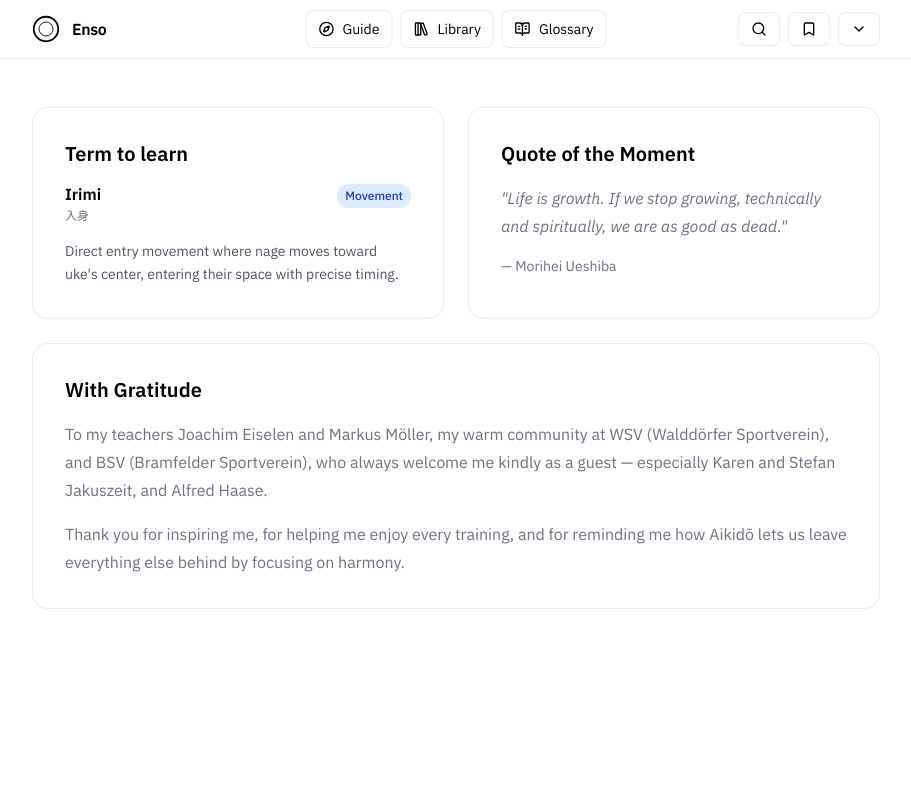
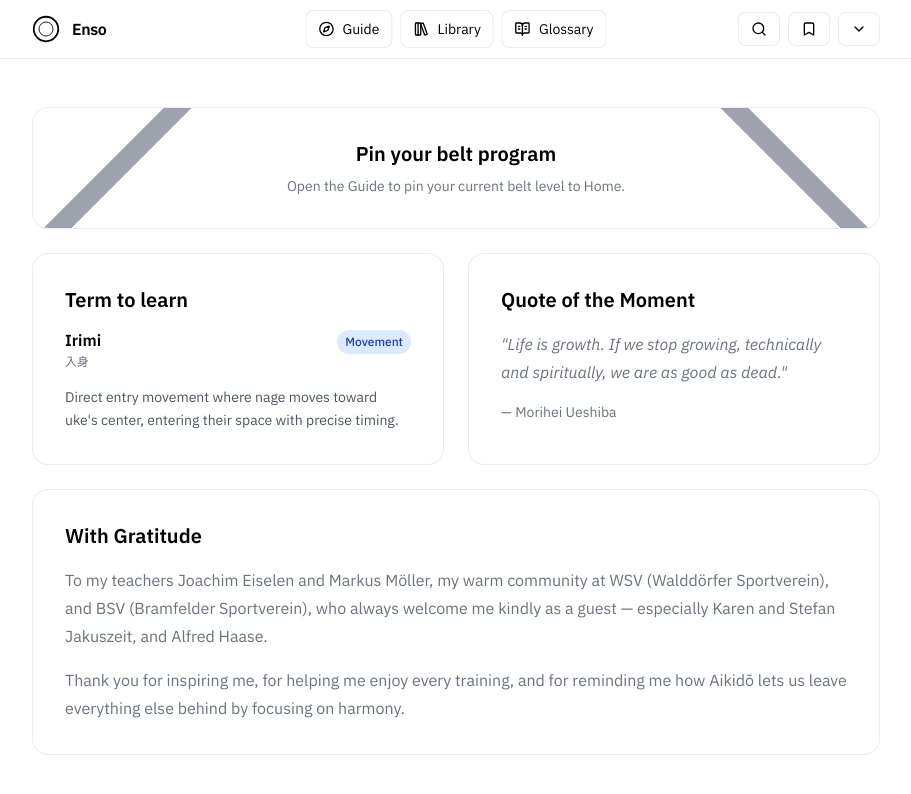
Before and after one commit to itskylebrooks/enso, a React (Vite) app: page / in a window 1280 px wide. Shown: the top 794 px of the page, without its empty margins (184-1095 px from the left). Built offline with nearby package versions, Linux system fonts and the light colour scheme.

Commit message:
feat: add belt prompt dismissal functionality; implement state management and storage for belt prompt; update i18n messages and styles

```diff
--- a/src/App.tsx
+++ b/src/App.tsx
@@ -45,6 +45,8 @@
   clearFilters,
   loadPinnedBeltGrade,
   savePinnedBeltGrade,
+  loadBeltPromptDismissed,
+  saveBeltPromptDismissed,
 } from './shared/services/storageService';
 import type {
   AppRoute,
@@ -479,6 +481,7 @@
   const [glossaryTerms, setGlossaryTerms] = useState<GlossaryTerm[]>([]);
   const [feedbackInitialType, setFeedbackInitialType] = useState<FeedbackType | null>(null);
   const [pinnedBeltGrade, setPinnedBeltGrade] = useState<Grade | null>(() => loadPinnedBeltGrade());
+  const [beltPromptDismissed, setBeltPromptDismissed] = useState<boolean>(() => loadBeltPromptDismissed());
 
   const copy = getCopy(locale);
   const { pageMotion } = useMotionPreferences();
@@ -722,6 +725,10 @@
   useEffect(() => {
     savePinnedBeltGrade(pinnedBeltGrade);
   }, [pinnedBeltGrade]);
+
+  useEffect(() => {
+    saveBeltPromptDismissed(beltPromptDismissed);
+  }, [beltPromptDismissed]);
 
   // Persist filters to local storage so they survive reloads/navigation
   useEffect(() => {
@@ -1232,6 +1239,11 @@
   const togglePinnedBeltGrade = useCallback((grade: Grade) => {
     setPinnedBeltGrade((current) => (current === grade ? null : grade));
   }, []);
+
+  const handleOpenGuideFromPrompt = useCallback(() => {
+    setBeltPromptDismissed(true);
+    navigateTo('guide');
+  }, [navigateTo]);
 
   const navigateToGuideGrade = useCallback((grade: Grade) => {
     switch (grade) {
@@ -1434,6 +1446,8 @@
         onOpenGlossaryTerm={openGlossaryTerm}
         pinnedBeltGrade={pinnedBeltGrade}
         onOpenPinnedBeltGrade={navigateToGuideGrade}
+        beltPromptDismissed={beltPromptDismissed}
+        onOpenGuideFromPrompt={handleOpenGuideFromPrompt}
       />
     );
   } else if (route === 'roadmap') {
--- a/src/features/home/components/HomePage.tsx
+++ b/src/features/home/components/HomePage.tsx
@@ -32,6 +32,8 @@
   onOpenGlossaryTerm: (slug: string) => void;
   pinnedBeltGrade: Grade | null;
   onOpenPinnedBeltGrade: (grade: Grade) => void;
+  beltPromptDismissed: boolean;
+  onOpenGuideFromPrompt: () => void;
 };
 
 export const HomePage = ({
@@ -41,6 +43,8 @@
   onOpenGlossaryTerm,
   pinnedBeltGrade,
   onOpenPinnedBeltGrade,
+  beltPromptDismissed,
+  onOpenGuideFromPrompt,
 }: HomePageProps): ReactElement => {
   const quotes = getAllQuotes(locale);
   const [isGratitudeHovered, setIsGratitudeHovered] = useState(false);
@@ -113,6 +117,52 @@
   return (
     <div className="min-h-dvh font-sans">
       <div className="container max-w-4xl mx-auto px-4 md:px-6 pt-8 md:pt-12 space-y-8 md:space-y-6 pb-16 md:pb-24">
+        {!pinnedBeltGrade && !beltPromptDismissed && (() => {
+          const beltColors = Array.from({ length: 5 }, () => 'var(--belt-prompt-stripe)');
+          return (
+            <button
+              type="button"
+              onClick={onOpenGuideFromPrompt}
+              className="w-full rounded-2xl border surface-border surface card-hover-shadow p-6 md:p-8 text-center transition-colors focus:outline-none focus-visible:ring-2 focus-visible:ring-offset-2 focus-visible:ring-[var(--color-text)] relative overflow-hidden"
+            >
+              <span
+                aria-hidden
+                className="absolute left-0 top-1/2 h-4 w-[160%] -translate-y-1/2 -translate-x-[43%] -rotate-[65deg] md:left-0 md:top-1/2 md:h-5 md:w-[200%] md:-translate-y-1/2 md:-translate-x-[45%] md:-rotate-45 overflow-hidden"
+              >
+                <span className="absolute inset-0 grid grid-cols-5">
+                  {beltColors.map((color, index) => (
+                    <span
+                      key={`belt-stripe-left-${color}-${index}`}
+                      className="bg-[var(--belt-prompt-stripe)]"
+                    />
+                  ))}
+                </span>
+              </span>
+              <span
+                aria-hidden
+                className="absolute right-0 top-1/2 h-4 w-[160%] -translate-y-1/2 translate-x-[43%] rotate-[65deg] md:right-0 md:top-1/2 md:h-5 md:w-[200%] md:-translate-y-1/2 md:translate-x-[45%] md:rotate-45 overflow-hidden"
+              >
+                <span className="absolute inset-0 grid grid-cols-5">
+                  {beltColors.map((color, index) => (
+                    <span
+                      key={`belt-stripe-right-${color}-${index}`}
+                      className="bg-[var(--belt-prompt-stripe)]"
+                    />
+                  ))}
+                </span>
+              </span>
+              <div className="relative z-10 space-y-2">
+                <h2 className="text-lg md:text-xl font-semibold">
+                  {copy.homePinBeltPromptTitle}
+                </h2>
+                <p className="text-sm text-subtle">
+                  {copy.homePinBeltPromptBody}
+                </p>
+              </div>
+            </button>
+          );
+        })()}
+
         {pinnedBeltGrade && (() => {
           const beltStyle = getGradeStyle(pinnedBeltGrade);
           const beltTitle = gradeLabel(pinnedBeltGrade, locale);
@@ -150,7 +200,7 @@
                       {Array.from({ length: Math.max(danCount, 1) }).map((_, index) => (
                         <span
                           key={`dan-mark-left-${index}`}
-                          className="h-2.5 w-2.5 rounded-full bg-[#9ca3af] dark:bg-[#6b7280]"
+                        className="h-2.5 w-2.5 rounded-full bg-[var(--belt-prompt-stripe)]"
                         />
                       ))}
                     </div>
@@ -158,7 +208,7 @@
                       {Array.from({ length: Math.max(danCount, 1) }).map((_, index) => (
                         <span
                           key={`dan-mark-right-${index}`}
-                          className="h-2.5 w-2.5 rounded-full bg-[#9ca3af] dark:bg-[#6b7280]"
+                        className="h-2.5 w-2.5 rounded-full bg-[var(--belt-prompt-stripe)]"
                         />
                       ))}
                     </div>
--- a/src/index.css
+++ b/src/index.css
@@ -46,6 +46,7 @@
   --color-border-hover: rgba(0, 0, 0, 0.15);
   --color-muted: #4b5563;
   --color-subtle: #6b7280;
+  --belt-prompt-stripe: #9ca3af;
 
   --glossary-movement-bg: #dbeafe;
   --glossary-movement-fg: #1e40af;
@@ -80,6 +81,7 @@
   --color-border-hover: rgba(255, 255, 255, 0.25);
   --color-muted: rgba(255, 255, 255, 0.72);
   --color-subtle: rgba(255, 255, 255, 0.62);
+  --belt-prompt-stripe: #3c4048;
 
   --glossary-movement-bg: rgba(30, 58, 138, 0.3);
   --glossary-movement-fg: #93c5fd;
--- a/src/shared/constants/i18n.ts
+++ b/src/shared/constants/i18n.ts
@@ -184,6 +184,8 @@
     homePinnedBeltNotice: 'Your next goal',
     homePinnedBeltCta: 'Open your belt program!',
     homeQuoteCopiedTitle: 'Copied!',
+    homePinBeltPromptTitle: 'Pin your belt program',
+    homePinBeltPromptBody: 'Open the Guide to pin your current belt level to Home.',
     homeSpotlightTitle: 'Spotlight',
     homeSpotlightSubtitle: 'Quote of the day',
     homeQuoteOfMomentTitle: 'Quote of the Moment',
@@ -822,6 +824,8 @@
     homePinnedBeltNotice: 'Dein nächstes Ziel',
     homePinnedBeltCta: 'Öffne das Prüfungsprogramm!',
     homeQuoteCopiedTitle: 'Kopiert!',
+    homePinBeltPromptTitle: 'Gürtelprogramm anheften',
+    homePinBeltPromptBody: 'Öffne den Leitfaden, um dein aktuelles Gürtelprogramm anzuheften.',
     homeSpotlightTitle: 'Im Fokus',
     homeSpotlightSubtitle: 'Zitat des Tages',
     homeQuoteOfMomentTitle: 'Zitat des Augenblicks',
--- a/src/shared/constants/storage.ts
+++ b/src/shared/constants/storage.ts
@@ -5,5 +5,6 @@
 export const ANIMATION_PREFERENCE_KEY = 'enso-animations-disabled';
 export const FILTER_PANEL_PINNED_KEY = 'enso-filter-panel-pinned';
 export const HOME_PINNED_BELT_KEY = 'enso-home-pinned-belt';
+export const HOME_BELT_PROMPT_DISMISSED_KEY = 'enso-home-belt-prompt-dismissed';
 export const DB_VERSION = 5;
 export const APP_NAME = 'enso';
--- a/src/shared/services/storageService.ts
+++ b/src/shared/services/storageService.ts
@@ -5,6 +5,7 @@
   DB_VERSION,
   FILTERS_KEY,
   FILTER_PANEL_PINNED_KEY,
+  HOME_BELT_PROMPT_DISMISSED_KEY,
   HOME_PINNED_BELT_KEY,
   LOCALE_KEY,
   STORAGE_KEY,
@@ -647,6 +648,8 @@
   if (isBrowser) {
     window.localStorage.removeItem(STORAGE_KEY);
   }
+  removeLocalStorage(HOME_PINNED_BELT_KEY);
+  removeLocalStorage(HOME_BELT_PROMPT_DISMISSED_KEY);
   // Reset preferences to defaults (animations OFF)
   saveAnimationsDisabled(false);
   return buildDefaultDB();
@@ -701,3 +704,16 @@
     removeLocalStorage(HOME_PINNED_BELT_KEY);
   }
 };
+
+export const loadBeltPromptDismissed = (): boolean => {
+  const value = readLocalStorage(HOME_BELT_PROMPT_DISMISSED_KEY);
+  return value === '1' || value === 'true';
+};
+
+export const saveBeltPromptDismissed = (dismissed: boolean): void => {
+  if (dismissed) {
+    writeLocalStorage(HOME_BELT_PROMPT_DISMISSED_KEY, '1');
+  } else {
+    removeLocalStorage(HOME_BELT_PROMPT_DISMISSED_KEY);
+  }
+};
```
